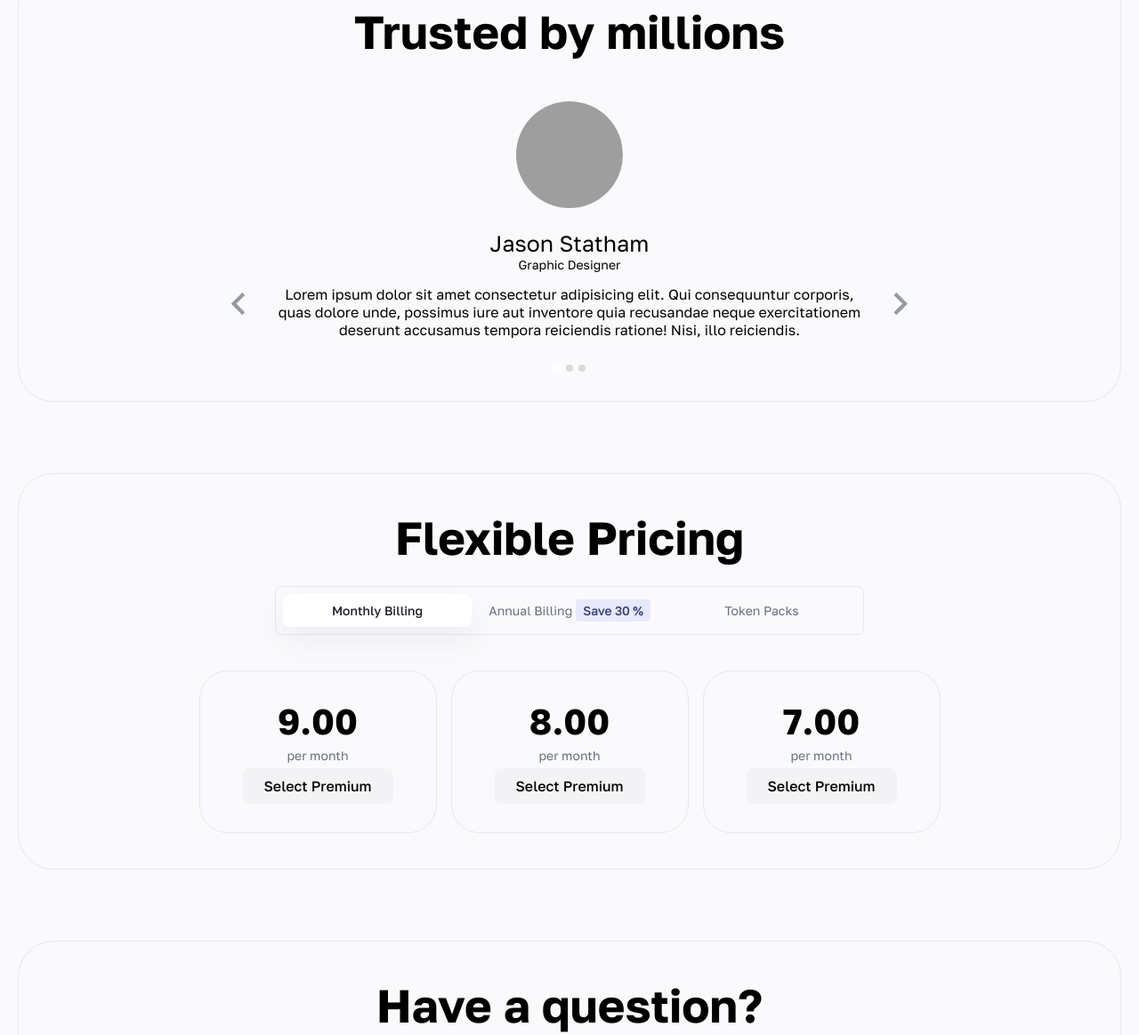
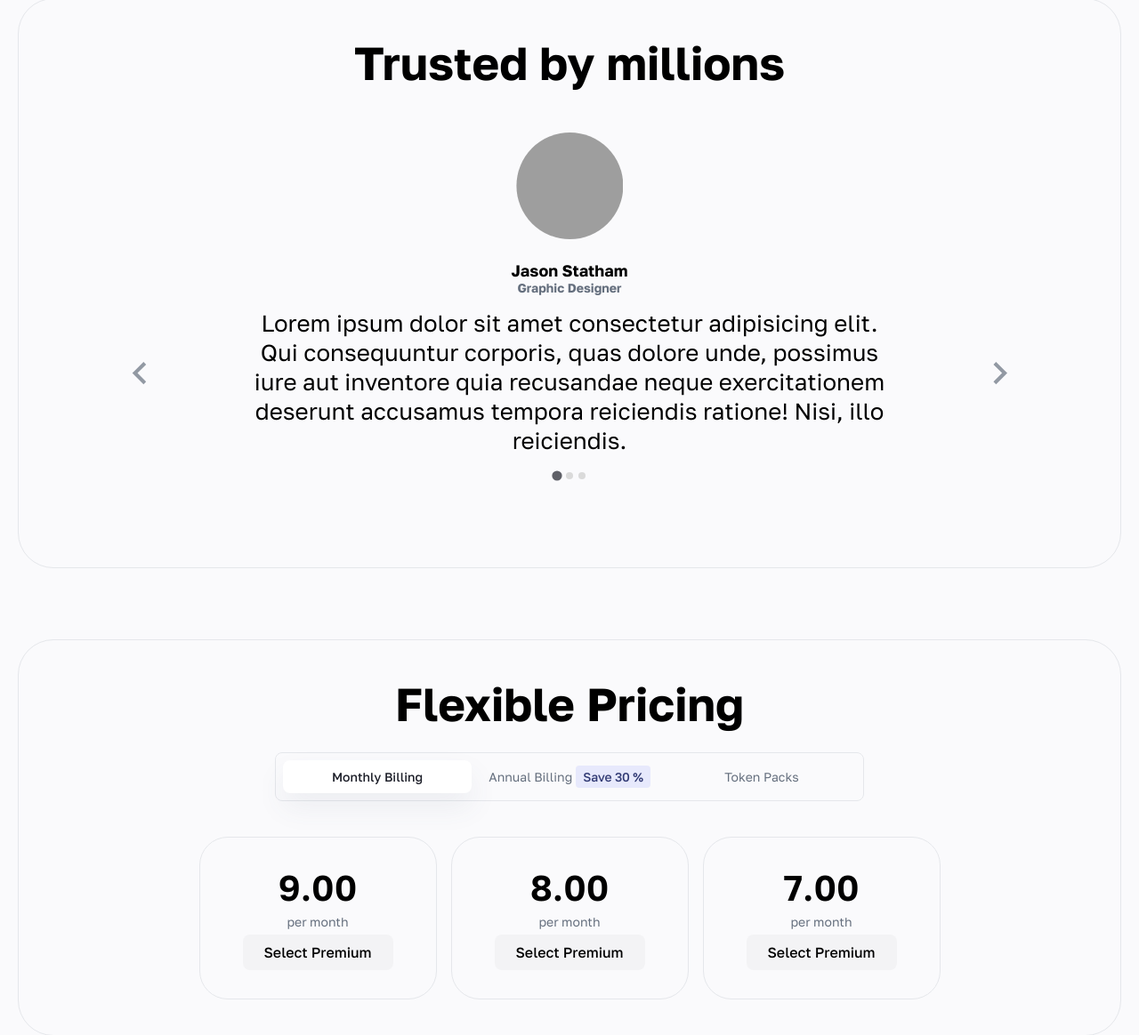
Before and after one commit to Terezie-Mazacova/MagicAI, a website: page index.html in a window 1280 px wide. Shown: the part 5701-6865 px from the top of the page at 89% size. Drawn offline with nearby package versions, Linux system fonts and the light colour scheme; grey boxes are pictures that could not be loaded.

Commit message:
opravene 3  sekce - So, how does it work, Trusted by millions - slider, Flexible Pricing

```diff
--- a/index.html
+++ b/index.html
@@ -663,7 +663,7 @@
                             </div>
                             <div class="splide-caption">
                                 <h3 class="splide-name">Jason Statham</h3>
-                                <p class="splide-job">Graphic Designer</p>
+                                <h3 class="splide-job">Graphic Designer</h3>
                                 <p>Lorem ipsum dolor sit amet consectetur adipisicing elit. Qui consequuntur corporis, quas dolore unde, possimus iure aut inventore quia recusandae neque exercitationem deserunt accusamus tempora reiciendis ratione! Nisi, illo reiciendis.</p>
                             </div>
                         </div>
@@ -675,7 +675,7 @@
                             </div>
                             <div class="splide-caption">
                                 <h3 class="splide-name">Sylvester Stallone</h3>
-                                <p class="splide-job">UI/UX Designer</p>
+                                <h3 class="splide-job">UI/UX Designer</h3>
                                 <p>Lorem ipsum dolor sit amet consectetur adipisicing elit. Qui consequuntur corporis, quas dolore unde, possimus iure aut inventore quia recusandae neque exercitationem deserunt accusamus tempora reiciendis ratione! Nisi, illo reiciendis.</p>
                             </div>
                         </div>
@@ -687,7 +687,7 @@
                             </div>
                             <div class="splide-caption">
                                 <h3 class="splide-name">Matthew Perry</h3>
-                                <p class="splide-job">Coder</p>
+                                <h3 class="splide-job">Coder</h3>
                                 <p>Lorem ipsum dolor sit amet consectetur adipisicing elit. Qui consequuntur corporis, quas dolore unde, possimus iure aut inventore quia recusandae neque exercitationem deserunt accusamus tempora reiciendis ratione! Nisi, illo reiciendis.</p>
                             </div>
                         </div>
--- a/style.css
+++ b/style.css
@@ -692,11 +692,12 @@ main {
     font-size: 18px;
     opacity: 0.6;
     max-width: 270px;
-    line-height: 1.3;
+    line-height: 22px;
 }
 .work-items-title {
     display: flex;
     padding: 12px;
+    margin-bottom: 40px;
     flex-direction: column;
     justify-content: center;
     align-items: center;
@@ -743,22 +744,22 @@ main {
     flex-direction: column;
     align-items: center;
     border: 1px solid #E5E7EB;
-    padding: 40px;
+    padding: 40px 40px 96px 40px;
     border-radius: 40px;
     gap: 24px;
     margin-bottom: 80px;
     overflow: hidden;
 }
 .splide__arrow {
-    bottom: 17% !important;
+    bottom: 30% !important;
     top: auto !important;
 }
 .splide__arrow--next {
-    right: 19% !important;
+    right: 10% !important;
     background: none !important;
 }
 .splide__arrow--prev {
-    left: 19% !important;
+    left: 10% !important;
     background: none !important;
 }
 .splide__arrow svg {
@@ -770,7 +771,10 @@ main {
     margin-bottom: 30px;
 }
 .splide__pagination {
-    bottom: 30px !important;
+    bottom: 96px !important;
+}
+.splide__pagination__page.is-active {
+    background: rgba(28, 30, 40, 1) !important;
 }
 .splide-item {
 	display: flex;
@@ -791,6 +795,10 @@ main {
     justify-content: center;
     align-items: center;
 }
+.splide-caption p {
+    line-height: 33px;
+    font-size: 26px;
+}
 .splide-caption p,
 .splide-name {
 	width: 60%;
@@ -799,14 +807,16 @@ main {
     padding-right: 20px;
     padding-left: 20px;
 }
-.splide-name {
-	font-size: 25px;
-	font-weight: 400;
+.splide-name h3 {
+	font-size: 14px;
+	font-weight: 500;
 	text-transform: capitalize;
+    line-height: 20px;
 }
 .splide-job {
     margin-bottom: 15px;
     font-size: 14px;
+    color: rgba(101, 111, 126, 1);
 }
 
 /*Flexible */
@@ -890,6 +900,7 @@ main {
 }
 .third-tab-title h3 {
     font-size: 40px;
+    font-weight: 600;
 }
 .third-tab-title p {
     font-size: 14px;
```
